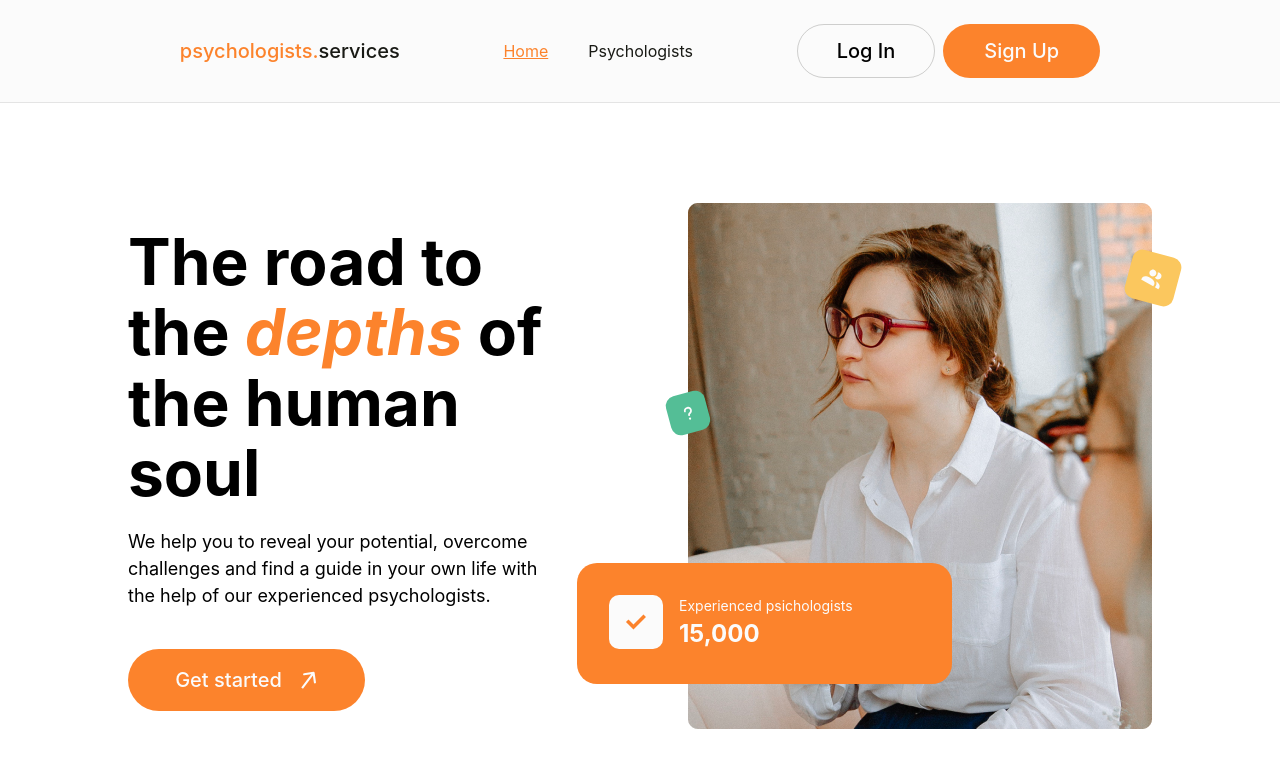
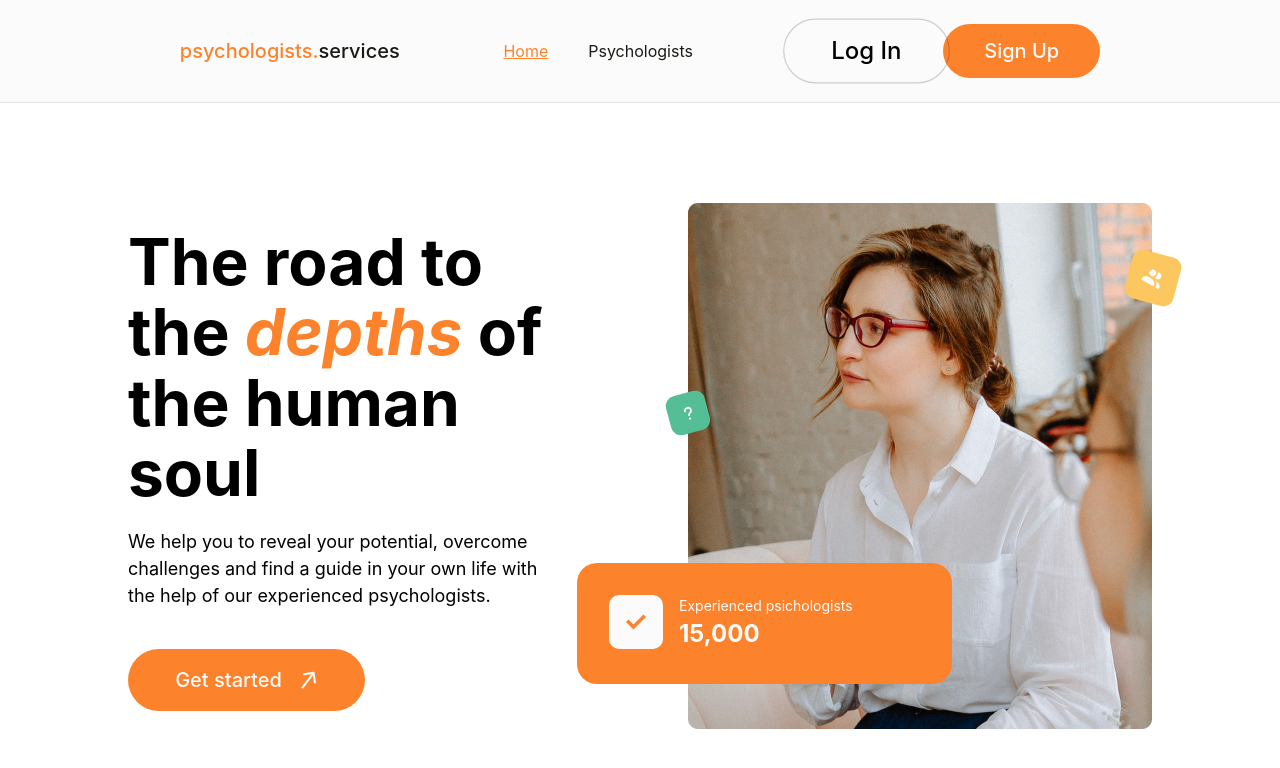
Before and after one commit to olehpetrovasyliev/psychologist-service, a React (Vite) app: page / in a window 1280 px wide. In both pictures the pointer is over the button "Log In". Shown: the top 768 px of the page. Built offline with nearby package versions, Linux system fonts and the light colour scheme; no server answers.

Commit message:
fx hover

```diff
--- a/src/index.css
+++ b/src/index.css
@@ -29,10 +29,16 @@ button {
   font-weight: 500;
   font-family: inherit;
   background-color: #fc832c;
-  cursor: pointer;
   transition: border-color 0.25s;
 }
-
+button:hover {
+  scale: 1.2;
+  transition: 500ms;
+}
+button,
+a {
+  cursor: pointer;
+}
 p {
   margin-top: 0;
 }
```
